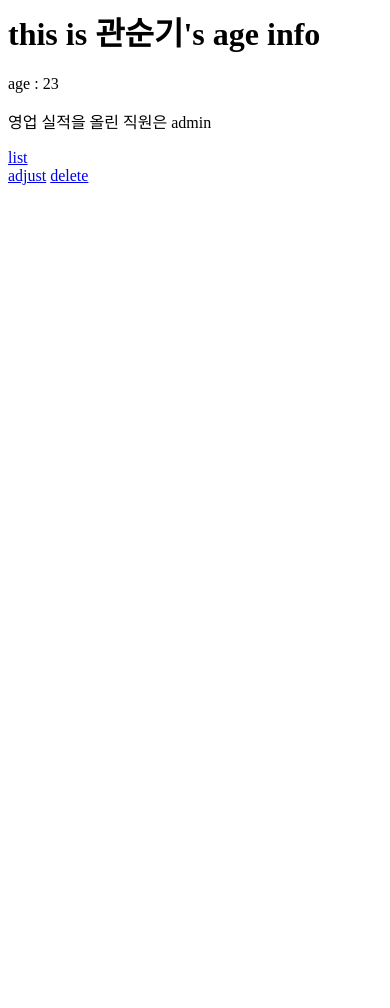
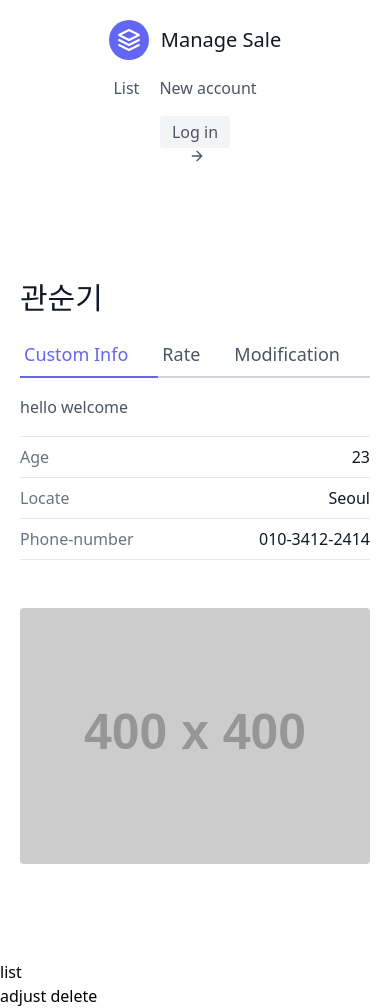
Before and after one commit to goragoraki/shop_mall, a Django app: page /Homepage/6/ in a window 390 px wide. Before the commit the page ends 185 px from the top, so only its background shows below. Run offline with Django 3.2, Linux system fonts and the light colour scheme; data comes from the database, SQL or seed files in the repository; grey boxes labelled with a size stand in for pictures from a placeholder-image service; some libraries are stand-ins or nearby versions.

Commit message:
template style

```diff
--- a/djangocrm/urls.py
+++ b/djangocrm/urls.py
@@ -1,8 +1,10 @@
 from django.contrib import admin
 from django.urls import path
 from django.urls.conf import include
+from sales import views
 
 urlpatterns = [
     path('admin/', admin.site.urls),
-    path('Homepage/', include('sales.urls', namespace = "homepage"))
+    path('', views.Home, name = 'home'),
+    path('Homepage/', include('sales.urls', namespace = 'homepage'))
 ]
--- a/sales/views.py
+++ b/sales/views.py
@@ -4,6 +4,10 @@ from .models import Sale, Person
 from .forms import SaleForm, SaleModelForm
 
 # Create your views here.
+
+def Home(request):
+    return render(request, "home.html")
+
 def Sales_List(request):
     sales_person = Sale.objects.all()
     context = {
--- a/templates/base.html
+++ b/templates/base.html
@@ -1,18 +1,16 @@
 <html>
 <title>Sale page</title>
 <head>
-    <style>
-        .세일 {
-            padding: 20px;
-            background-color:beige;
-        }
-    </style>
+<link href="https://unpkg.com/tailwindcss@^2/dist/tailwind.min.css" rel="stylesheet">
 </head>
 
 <body>
+
+{% include "menu.html" %}
 {% block content %}
 
 {% endblock content %}
+</div>
 
 {% include "program.html" %}
 </body>
--- /dev/null
+++ b/templates/menu.html
@@ -0,0 +1,19 @@
+<header class="text-gray-600 body-font">
+  <div class="container mx-auto flex flex-wrap p-5 flex-col md:flex-row items-center">
+    <a class="flex title-font font-medium items-center text-gray-900 mb-4 md:mb-0">
+      <svg xmlns="http://www.w3.org/2000/svg" fill="none" stroke="currentColor" stroke-linecap="round" stroke-linejoin="round" stroke-width="2" class="w-10 h-10 text-white p-2 bg-indigo-500 rounded-full" viewBox="0 0 24 24">
+        <path d="M12 2L2 7l10 5 10-5-10-5zM2 17l10 5 10-5M2 12l10 5 10-5"></path>
+      </svg>
+      <span class="ml-3 text-xl">Manage Sale</span>
+    </a>
+    <nav class="md:ml-auto flex flex-wrap items-center text-base justify-center">
+      <a href = "{% url 'homepage:list' %}"class="mr-5 hover:text-gray-900">List</a>
+      <a class="mr-5 hover:text-gray-900">New account</a>
+    </nav>
+    <a href = "#" class="inline-flex items-center bg-gray-100 border-0 py-1 px-3 focus:outline-none hover:bg-gray-200 rounded text-base mt-4 md:mt-0">Log in</a>
+      <svg fill="none" stroke="currentColor" stroke-linecap="round" stroke-linejoin="round" stroke-width="2" class="w-4 h-4 ml-1" viewBox="0 0 24 24">
+        <path d="M5 12h14M12 5l7 7-7 7"></path>
+      </svg>
+    </button>
+  </div>
+</header>
--- a/templates/sales_detail.html
+++ b/templates/sales_detail.html
@@ -2,11 +2,35 @@
 
 {% block content %}
 
-<h1>this is {{person_key.last_name}}{{ person_key.first_name }}'s age info</h1>
+<section class="text-gray-600 body-font overflow-hidden">
+    <div class="container px-5 py-24 mx-auto">
+      <div class="lg:w-4/5 mx-auto flex flex-wrap">
+        <div class="lg:w-1/2 w-full lg:pr-10 lg:py-6 mb-6 lg:mb-0">
+          <h1 class="text-gray-900 text-3xl title-font font-medium mb-4">{{person_key.last_name}}{{ person_key.first_name }}</h1>
+          <div class="flex mb-4">
+            <a class="flex-grow text-indigo-500 border-b-2 border-indigo-500 py-2 text-lg px-1">Custom Info</a>
+            <a class="flex-grow border-b-2 border-gray-300 py-2 text-lg px-1">Rate</a>
+            <a href = "{% url 'homepage:update' person_key.pk %}" class="flex-grow border-b-2 border-gray-300 py-2 text-lg px-1">Modification</a>
+          </div>
+          <p class="leading-relaxed mb-4">hello welcome</p>
+          <div class="flex border-t border-gray-200 py-2">
+            <span class="text-gray-500">Age</span>
+            <span class="ml-auto text-gray-900">{{ person_key.age }}</span>
+          </div>
+          <div class="flex border-t border-gray-200 py-2">
+            <span class="text-gray-500">Locate</span>
+            <span class="ml-auto text-gray-900">Seoul</span>
+          </div>
+          <div class="flex border-t border-b mb-6 border-gray-200 py-2">
+            <span class="text-gray-500">Phone-number</span>
+            <span class="ml-auto text-gray-900">010-3412-2414</span>
+          </div>
+        </div>
+        <img alt="ecommerce" class="lg:w-1/2 w-full lg:h-auto h-64 object-cover object-center rounded" src="https://dummyimage.com/400x400">
+      </div>
+    </div>
+  </section>
 
-<p> age : {{ person_key.age }}
-
-<p>영업 실적을 올린 직원은 {{person_key.person}}</p>
 <a href = "{% url 'homepage:list' %}">list</a><br>
 <a href = "{% url 'homepage:update' person_key.pk %}">adjust</a>
 <a href = "{% url 'homepage:delete' person_key.pk %}">delete</a>
```
Also changed, not shown: templates/home.html (added, +19 -0 lines), templates/sales_list.html (+25 -6 lines), templates/sales_update.html (+19 -5 lines).
